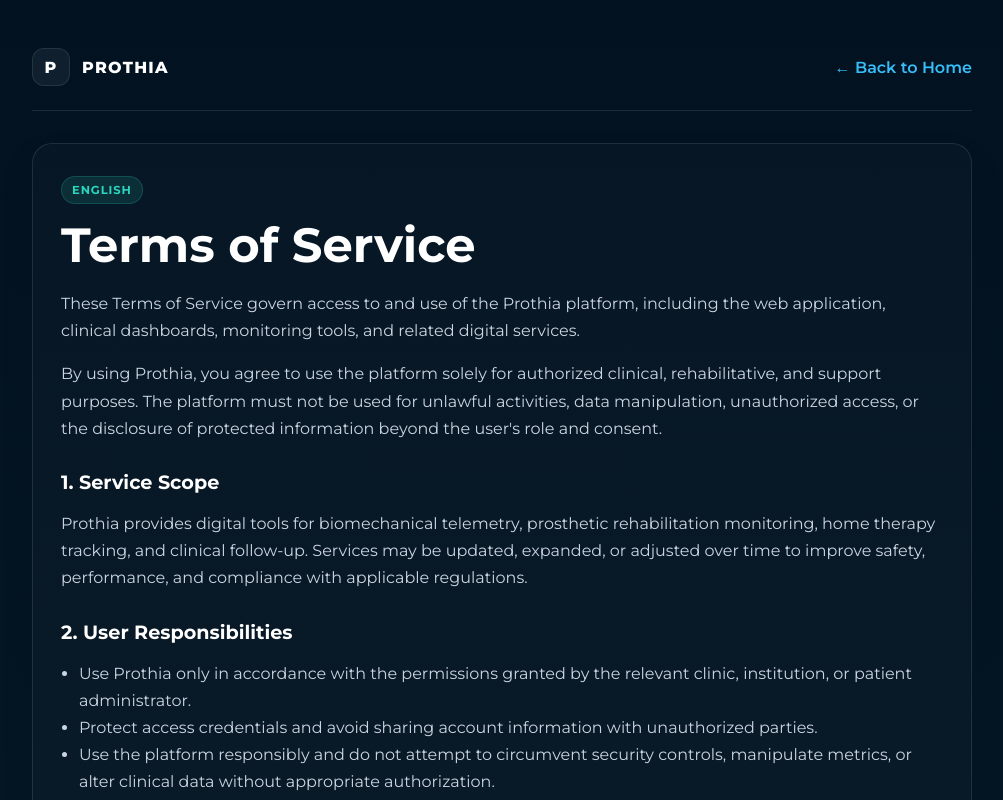
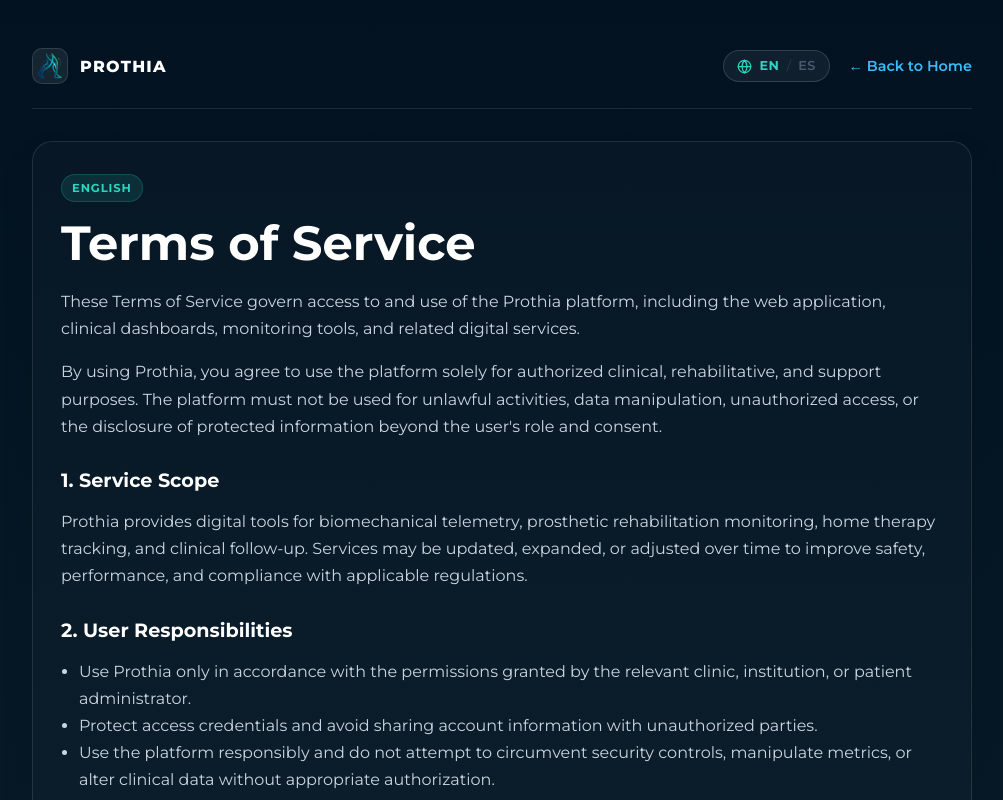
Before and after one commit to upc-pre-202620-1asi0730-8155-SeniorsIP/SeniorsInProcess-Prothia-LandingPage, a plain HTML site: page terms.html in a window 1280 px wide. Shown: the top 800 px of the page, without its empty margins (138-1141 px from the left). Drawn offline with Linux system fonts and the light colour scheme.

Commit message:
feat(terms): integrate language selector and toggle between en and es

```diff
--- a/terms.html
+++ b/terms.html
@@ -4,6 +4,7 @@
     <meta charset="UTF-8" />
     <meta name="viewport" content="width=device-width, initial-scale=1.0" />
     <title>Prothia | Terms of Service</title>
+    <link rel="icon" type="image/png" href="assets/Logo.png" />
     <link rel="preconnect" href="https://fonts.googleapis.com" />
     <link rel="preconnect" href="https://fonts.gstatic.com" crossorigin />
     <link href="https://fonts.googleapis.com/css2?family=Montserrat:wght@400;500;600;700;800&family=Newsreader:wght@400;500;600;700&display=swap" rel="stylesheet" />
@@ -26,6 +27,7 @@
         font-family: 'Montserrat', sans-serif;
         background: linear-gradient(180deg, #021220 0%, #0b1d2a 100%);
         color: var(--text);
+        min-height: 100vh;
       }
       .legal-shell {
         max-width: 980px;
@@ -48,22 +50,85 @@
         font-weight: 800;
         letter-spacing: .08em;
         color: var(--white);
+        text-decoration: none;
+        transition: opacity 0.2s ease;
       }
-      .brand-mark {
+      .brand:hover {
+        opacity: 0.9;
+      }
+      .brand-logo-img {
+        width: 36px;
+        height: 36px;
+        object-fit: contain;
+        border-radius: 10px;
+        background: rgba(255, 255, 255, 0.08);
+        border: 1px solid rgba(255, 255, 255, 0.12);
+        padding: 4px;
+      }
+      .legal-topbar-actions {
+        display: flex;
+        align-items: center;
+        gap: 18px;
+      }
+      .lang-selector-btn {
         display: inline-flex;
-        width: 38px;
-        height: 38px;
-        justify-content: center;
         align-items: center;
-        border-radius: 12px;
-        background: rgba(255,255,255,0.06);
-        border: 1px solid rgba(255,255,255,0.09);
-        font-size: 1rem;
+        gap: 0.45rem;
+        padding: 0.45rem 0.85rem;
+        font-family: 'Montserrat', sans-serif;
+        font-size: 0.8rem;
+        font-weight: 600;
+        color: var(--text);
+        background: rgba(255, 255, 255, 0.06);
+        border: 1px solid rgba(255, 255, 255, 0.14);
+        border-radius: 30px;
+        cursor: pointer;
+        transition: all 0.25s ease;
+        user-select: none;
+        line-height: 1;
+      }
+      .lang-selector-btn:hover {
+        background: rgba(255, 255, 255, 0.12);
+        border-color: var(--teal);
+        color: var(--white);
+        box-shadow: 0 2px 10px rgba(45, 212, 191, 0.2);
+      }
+      .lang-selector-btn:focus-visible {
+        outline: 2px solid var(--teal);
+        outline-offset: 2px;
+      }
+      .lang-selector-btn svg {
+        width: 15px;
+        height: 15px;
+        color: var(--teal);
+        flex-shrink: 0;
+      }
+      .lang-badge {
+        transition: opacity 0.2s ease;
+        opacity: 0.45;
+        font-weight: 600;
+        letter-spacing: 0.04em;
+        color: #94A3B8;
+      }
+      .lang-badge.active {
+        opacity: 1;
+        color: var(--teal);
+        font-weight: 700;
+      }
+      .lang-divider {
+        opacity: 0.3;
+        font-weight: 400;
+        color: rgba(255, 255, 255, 0.4);
       }
       .home-link {
         color: var(--primary);
         text-decoration: none;
         font-weight: 600;
+        font-size: 0.9rem;
+        transition: color 0.2s ease;
+      }
+      .home-link:hover {
+        color: var(--teal);
       }
       .legal-card {
         background: rgba(255,255,255,0.02);
@@ -90,7 +155,17 @@
         font-size: 1rem;
       }
       ul { padding-left: 18px; }
-      .lang-block + .lang-block { margin-top: 36px; }
+      .lang-block {
+        display: none;
+      }
+      .lang-block.active {
+        display: block;
+        animation: fadeIn 0.25s ease-in-out;
+      }
+      @keyframes fadeIn {
+        from { opacity: 0; transform: translateY(4px); }
+        to { opacity: 1; transform: translateY(0); }
+      }
       .lang-label {
         display: inline-block;
         margin-bottom: 12px;
@@ -105,20 +180,36 @@
         text-transform: uppercase;
       }
       @media (max-width: 640px) {
-        .legal-topbar { flex-direction: column; align-items: flex-start; }
+        .legal-topbar { flex-direction: column; align-items: flex-start; gap: 14px; }
+        .legal-topbar-actions { width: 100%; justify-content: space-between; }
         .legal-card { padding: 24px 18px; }
       }
     </style>
   </head>
-  <body>
+  <body data-page="terms">
     <div class="legal-shell">
       <div class="legal-topbar">
-        <div class="brand"><span class="brand-mark">P</span> PROTHIA</div>
-        <a class="home-link" href="index.html">← Back to Home</a>
+        <a href="index.html" class="brand" aria-label="Prothia Home">
+          <img src="assets/Logo.png" alt="Prothia Logo" class="brand-logo-img" />
+          <span>PROTHIA</span>
+        </a>
+        <div class="legal-topbar-actions">
+          <button class="lang-selector-btn" id="langToggleBtn" aria-label="Switch language to Spanish" type="button">
+            <svg viewBox="0 0 24 24" fill="none" stroke="currentColor" stroke-width="2" stroke-linecap="round" stroke-linejoin="round" aria-hidden="true">
+              <circle cx="12" cy="12" r="10"></circle>
+              <line x1="2" y1="12" x2="22" y2="12"></line>
+              <path d="M12 2a15.3 15.3 0 0 1 4 10 15.3 15.3 0 0 1-4 10 15.3 15.3 0 0 1-4-10 15.3 15.3 0 0 1 4-10z"></path>
+            </svg>
+            <span class="lang-badge lang-en active">EN</span>
+            <span class="lang-divider">/</span>
+            <span class="lang-badge lang-es">ES</span>
+          </button>
+          <a class="home-link" id="homeLink" href="index.html">← Back to Home</a>
+        </div>
       </div>
 
       <div class="legal-card">
-        <div class="lang-block">
+        <div class="lang-block" data-lang="en">
           <span class="lang-label">English</span>
           <h1>Terms of Service</h1>
           <p>These Terms of Service govern access to and use of the Prothia platform, including the web application, clinical dashboards, monitoring tools, and related digital services.</p>
@@ -144,7 +235,7 @@
           <p>Prothia may update these terms, service conditions, or platform features to improve user experience, safety, and compliance. Continued use of the platform after updates implies acceptance of the revised terms.</p>
         </div>
 
-        <div class="lang-block">
+        <div class="lang-block" data-lang="es">
           <span class="lang-label">Español</span>
           <h1>Términos y Condiciones</h1>
           <p>Estos Términos y Condiciones rigen el acceso y uso de la plataforma Prothia, incluidas la aplicación web, paneles clínicos, herramientas de monitoreo y servicios digitales relacionados.</p>
@@ -171,5 +262,6 @@
         </div>
       </div>
     </div>
+    <script src="js/legal.js"></script>
   </body>
 </html>
```
